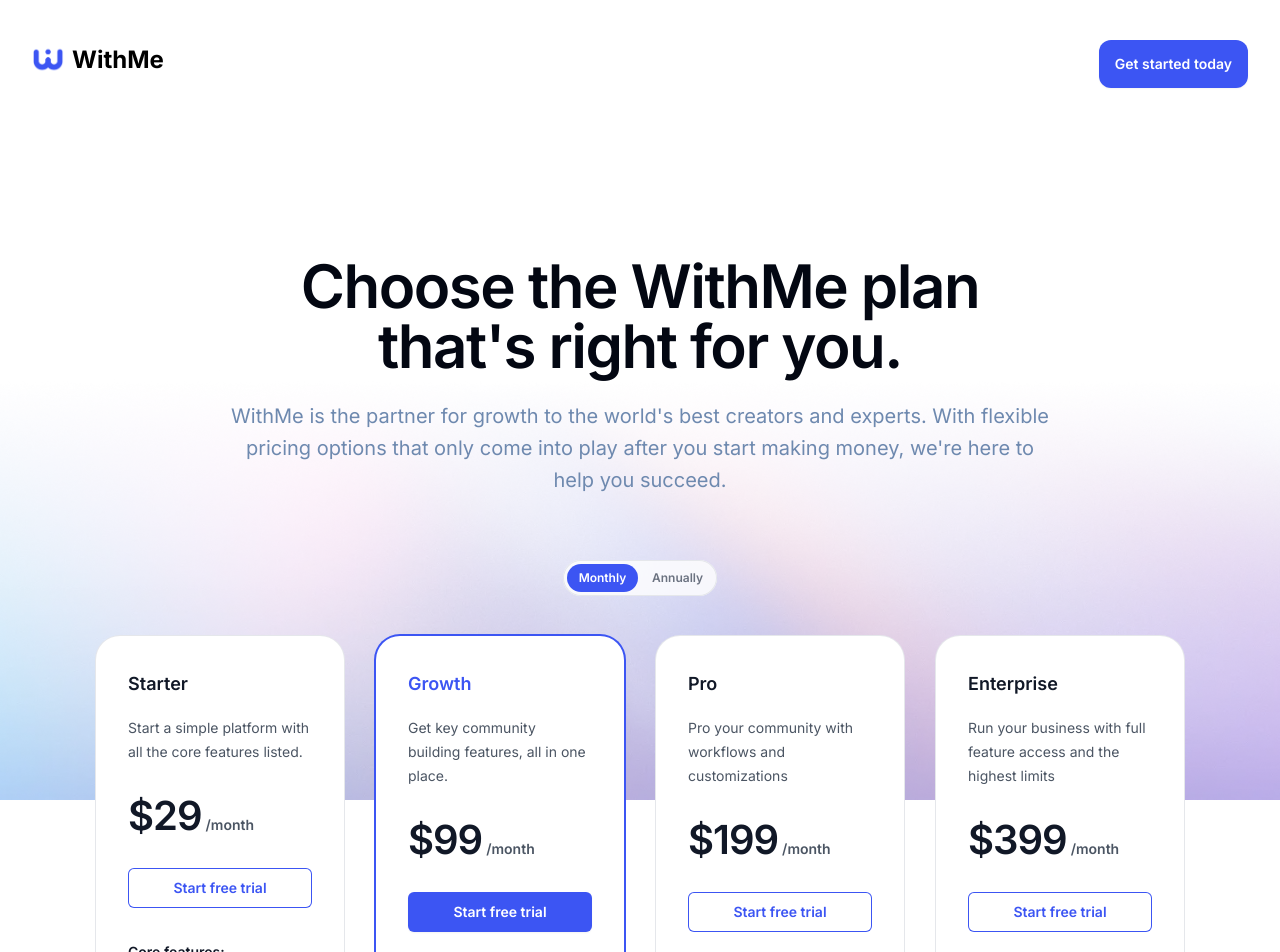
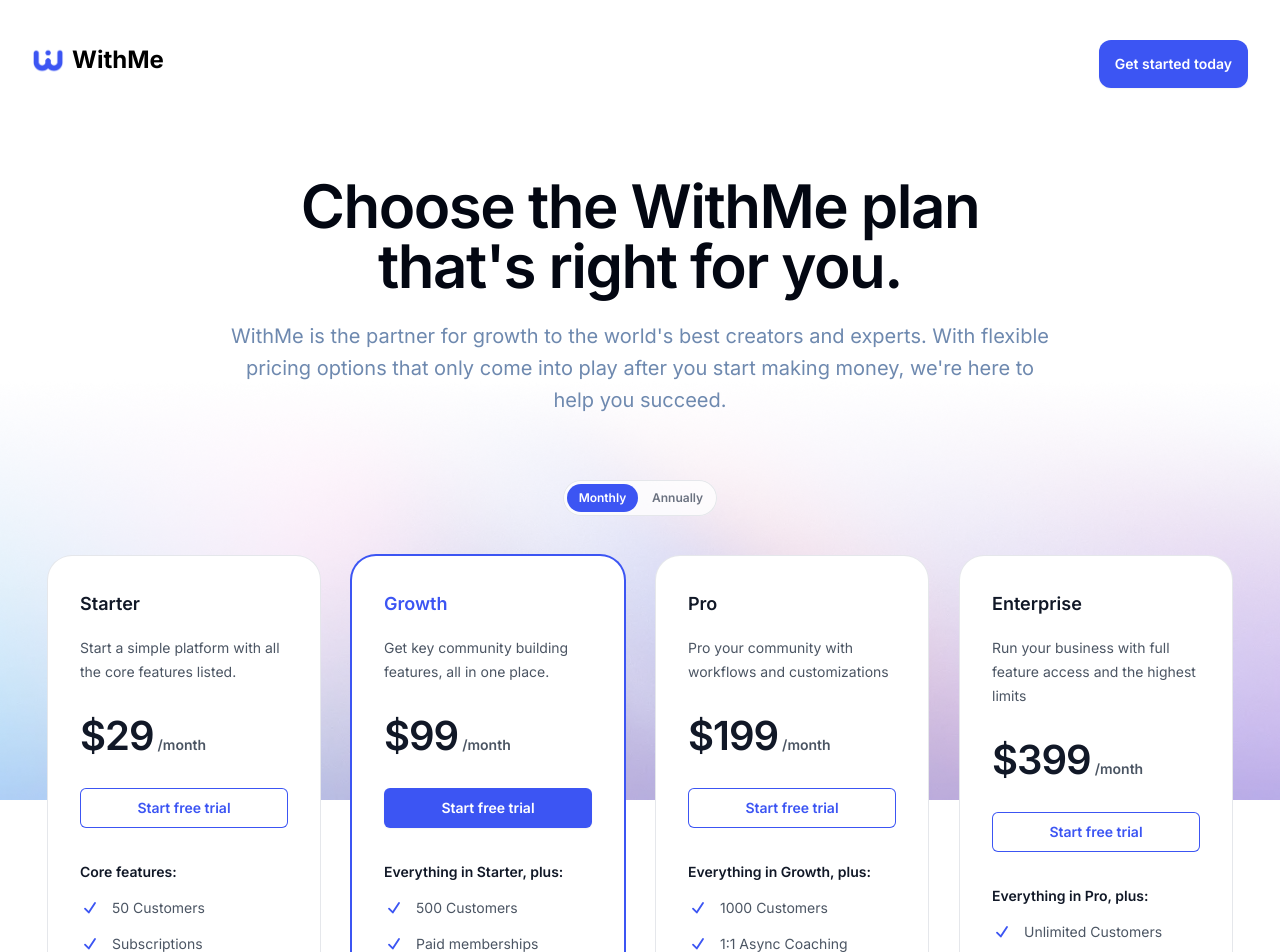
Before and after one commit to FitWith/withme-pricing-test, a Next.js app: page / in a window 1280 px wide. Shown: the top 952 px of the page. Built offline with nearby package versions, Linux system fonts and the light colour scheme.

Commit message:
fixed paddings

```diff
--- a/src/components/EveryPlan.tsx
+++ b/src/components/EveryPlan.tsx
@@ -48,7 +48,7 @@
 
 export default function EveryPlan() {
   return (
-    <div className="bg-white py-24 sm:py-32">
+    <div className="bg-white py-12 sm:py-12 mb-32">
       <div className="mx-auto max-w-7xl px-6 lg:px-8">
         <div className="mx-auto max-w-2xl lg:text-center">
           <h2 className="text-base/7 font-semibold text-indigo-600">Everything you need to monetize your content</h2>
--- a/src/components/Footer.tsx
+++ b/src/components/Footer.tsx
@@ -6,44 +6,21 @@
 
 export function Footer() {
   return (
-    <footer className="bg-slate-50">
+    <footer className="bg-white">
       <Container>
-        <div className="py-16">
-          <Logo className="mx-auto h-10 w-auto" />
+        <div className="py-8 flex justify-center">
+          <Logo className="h-10 w-auto" />
           <nav className="mt-10 text-sm" aria-label="quick links">
-            <div className="-my-1 flex justify-center gap-x-6">
-              <NavLink href="#features">Features</NavLink>
-              <NavLink href="#testimonials">Testimonials</NavLink>
-              <NavLink href="#pricing">Pricing</NavLink>
-            </div>
+
           </nav>
         </div>
-        <div className="flex flex-col items-center border-t border-slate-400/10 py-10 sm:flex-row-reverse sm:justify-between">
-          <div className="flex gap-x-6">
-            <Link href="#" className="group" aria-label="TaxPal on X">
-              <svg
-                className="h-6 w-6 fill-slate-500 group-hover:fill-slate-700"
-                aria-hidden="true"
-                viewBox="0 0 24 24"
-              >
-                <path d="M13.3174 10.7749L19.1457 4H17.7646L12.7039 9.88256L8.66193 4H4L10.1122 12.8955L4 20H5.38119L10.7254 13.7878L14.994 20H19.656L13.3171 10.7749H13.3174ZM11.4257 12.9738L10.8064 12.0881L5.87886 5.03974H8.00029L11.9769 10.728L12.5962 11.6137L17.7652 19.0075H15.6438L11.4257 12.9742V12.9738Z" />
-              </svg>
-            </Link>
-            <Link href="#" className="group" aria-label="TaxPal on GitHub">
-              <svg
-                className="h-6 w-6 fill-slate-500 group-hover:fill-slate-700"
-                aria-hidden="true"
-                viewBox="0 0 24 24"
-              >
-                <path d="M12 2C6.477 2 2 6.484 2 12.017c0 4.425 2.865 8.18 6.839 9.504.5.092.682-.217.682-.483 0-.237-.008-.868-.013-1.703-2.782.605-3.369-1.343-3.369-1.343-.454-1.158-1.11-1.466-1.11-1.466-.908-.62.069-.608.069-.608 1.003.07 1.531 1.032 1.531 1.032.892 1.53 2.341 1.088 2.91.832.092-.647.35-1.088.636-1.338-2.22-.253-4.555-1.113-4.555-4.951 0-1.093.39-1.988 1.029-2.688-.103-.253-.446-1.272.098-2.65 0 0 .84-.27 2.75 1.026A9.564 9.564 0 0 1 12 6.844a9.59 9.59 0 0 1 2.504.337c1.909-1.296 2.747-1.027 2.747-1.027.546 1.379.202 2.398.1 2.651.64.7 1.028 1.595 1.028 2.688 0 3.848-2.339 4.695-4.566 4.943.359.309.678.92.678 1.855 0 1.338-.012 2.419-.012 2.747 0 .268.18.58.688.482A10.02 10.02 0 0 0 22 12.017C22 6.484 17.522 2 12 2Z" />
-              </svg>
-            </Link>
+
+          <div className="flex justify-center pb-6">
+            <p className="text-sm text-slate-500">
+              Copyright &copy; {new Date().getFullYear()} WithMe. All rights
+              reserved.
+            </p>
           </div>
-          <p className="mt-6 text-sm text-slate-500 sm:mt-0">
-            Copyright &copy; {new Date().getFullYear()} TaxPal. All rights
-            reserved.
-          </p>
-        </div>
       </Container>
     </footer>
   )
--- a/src/components/Header.tsx
+++ b/src/components/Header.tsx
@@ -62,7 +62,7 @@
         className="relative z-10 flex h-8 w-8 items-center justify-center ui-not-focus-visible:outline-none"
         aria-label="Toggle Navigation"
       >
-        {({ open }) => <MobileNavIcon open={open} />}
+        {({ open }: { open: boolean }) => <MobileNavIcon open={open} />}
       </PopoverButton>
       <PopoverBackdrop
         transition
@@ -88,7 +88,7 @@
       <Container>
         <nav className="relative z-50 flex justify-between">
           <div className="flex items-center md:gap-x-12">
-            <Link href="#" aria-label="Home">
+            <Link href="https://withme.so/become-a-creator" target="_blank" aria-label="Home">
               <Logo className="h-10 w-auto" />
             </Link>
             {/* <div className="hidden md:flex md:gap-x-6">
@@ -102,7 +102,9 @@
               <NavLink href="/login">Sign in</NavLink>
             </div> */}
             <a
-              href="/register"
+              href="https://withme.so/become-a-creator"
+              target="_blank"
+              rel="noopener noreferrer"
               className="bg-[#3C55F3] text-white shadow-sm hover:bg-[#3347d1] rounded-xl px-4 py-3 text-sm font-semibold focus-visible:outline focus-visible:outline-2 focus-visible:outline-offset-2 focus-visible:outline-[#3C55F3]"
             >
               <span>
--- a/src/components/Logo.tsx
+++ b/src/components/Logo.tsx
@@ -1,15 +1,19 @@
 import Image from 'next/image';
 import logo from '@/images/logos/WithMeLogo.webp';
+
 export function Logo(props: React.ComponentPropsWithoutRef<'div'>) {
   return (
-    <div className="flex items-center gap-2 justify-center align-middle h-8" {...props}>
-      <Image
-        src={logo}
-        alt="WithMe Logo"
-        style={{ marginTop: '-10px' }}
-        className="h-8 w-auto inline-block"
-      />
-      <span className="font-roboto font-bold inline-block text-2xl ml-2">WithMe</span>
+    <div {...props}>
+      <div className="flex items-center gap-2 justify-center align-middle h-8">
+        <Image
+          src={logo}
+          alt="WithMe Logo"
+          width={32}
+          height={32}
+          className="h-8 w-auto"
+        />
+        <span className="font-roboto font-bold text-2xl">WithMe</span>
+      </div>
     </div>
   );
 }
--- a/src/components/Pricing.tsx
+++ b/src/components/Pricing.tsx
@@ -42,7 +42,7 @@
     id: 'tier-starter',
     description: 'Start a simple platform with all the core features listed.',
     price: { monthly: '$29', annually: '$25' },
-    href: '#',
+    href: 'https://withme.so/become-a-creator',
     secondary_headers: ['Core features:', 'Plus:'],
     firstGroup: [
       '50 Customers',
@@ -73,7 +73,7 @@
     id: 'tier-growth',
     description: 'Get key community building features, all in one place.',
     price: { monthly: '$99', annually: '$490' },
-    href: '#',
+    href: 'https://withme.so/become-a-creator',
     secondary_headers: ['Everything in Starter, plus:'],
     firstGroup: [
       '500 Customers',
@@ -89,7 +89,7 @@
     id: 'tier-pro',
     description: 'Pro your community with workflows and customizations',
     price: { monthly: '$199', annually: '$990' },
-    href: '#',
+    href: 'https://withme.so/become-a-creator',
     secondary_headers: ['Everything in Growth, plus:', 'Annual plan only:'],
     firstGroup: [
         '1000 Customers',
@@ -109,7 +109,7 @@
     id: 'tier-enterprise',
     description: 'Run your business with full feature access and the highest limits',
     price: { monthly: '$399', annually: '$339' },
-    href: '#',
+    href: 'https://withme.so/become-a-creator',
     secondary_headers: ['Everything in Pro, plus:', 'Annual plan only:'],
     firstGroup: [
       'Unlimited Customers',
@@ -195,7 +195,7 @@
 function SuccessLaunch() {
   return (
     <div className="bg-white py-12 sm:py-12">
-      <div className="mx-auto max-w-7xl px-6 lg:px-8">
+      <div className="mx-auto max-w-7xl">
         {/* <div className="mx-auto max-w-4xl sm:text-center">
           <h2 className="text-pretty text-5xl font-semibold tracking-tight text-gray-900 sm:text-balance sm:text-6xl">
             Simple no-tricks pricing
@@ -257,7 +257,7 @@
   const [frequency, setFrequency] = useState<{ value: FrequencyValue; label: string; priceSuffix: string }>(frequencies[0]);
 
   return (
-    <div className="bg-transparent py-24 sm:py-32">
+    <div className="bg-transparent py-12 sm:py-12">
       <div className="mx-auto max-w-4xl px-6 text-center lg:max-w-4xl lg:px-8">
         <h1 className="text-balance text-5xl font-semibold tracking-tight text-gray-950 sm:text-6xl lg:text-pretty">
           Choose the WithMe plan that&apos;s right for you.
@@ -287,7 +287,7 @@
         </fieldset>
       </div>
 
-      <div className="isolate mx-auto mt-10 grid max-w-md grid-cols-1 gap-8 md:max-w-2xl md:grid-cols-2 lg:max-w-4xl xl:mx-24 xl:max-w-none xl:grid-cols-4">
+      <div className="isolate mx-auto mt-10 grid max-w-md grid-cols-1 gap-8 md:max-w-2xl md:grid-cols-2 lg:max-w-4xl xl:mx-12 xl:max-w-none xl:grid-cols-4">
         {tiers.map((tier) => (
           <div
             key={tier.id}
@@ -314,6 +314,7 @@
             </p>
             <a
               href={tier.href}
+              target="_blank"
               aria-describedby={tier.id}
               className={classNames(
                 tier.mostPopular
@@ -455,6 +456,7 @@
               <TabPanel key={tier.name}>
                 <a
                   href={tier.href}
+                  target='_blank'
                   className="mt-8 block rounded-md bg-white px-3.5 py-2.5 text-center text-sm font-semibold text-gray-900 shadow-sm ring-1 ring-inset ring-gray-300 hover:bg-gray-50"
                 >
                   Get started
```
